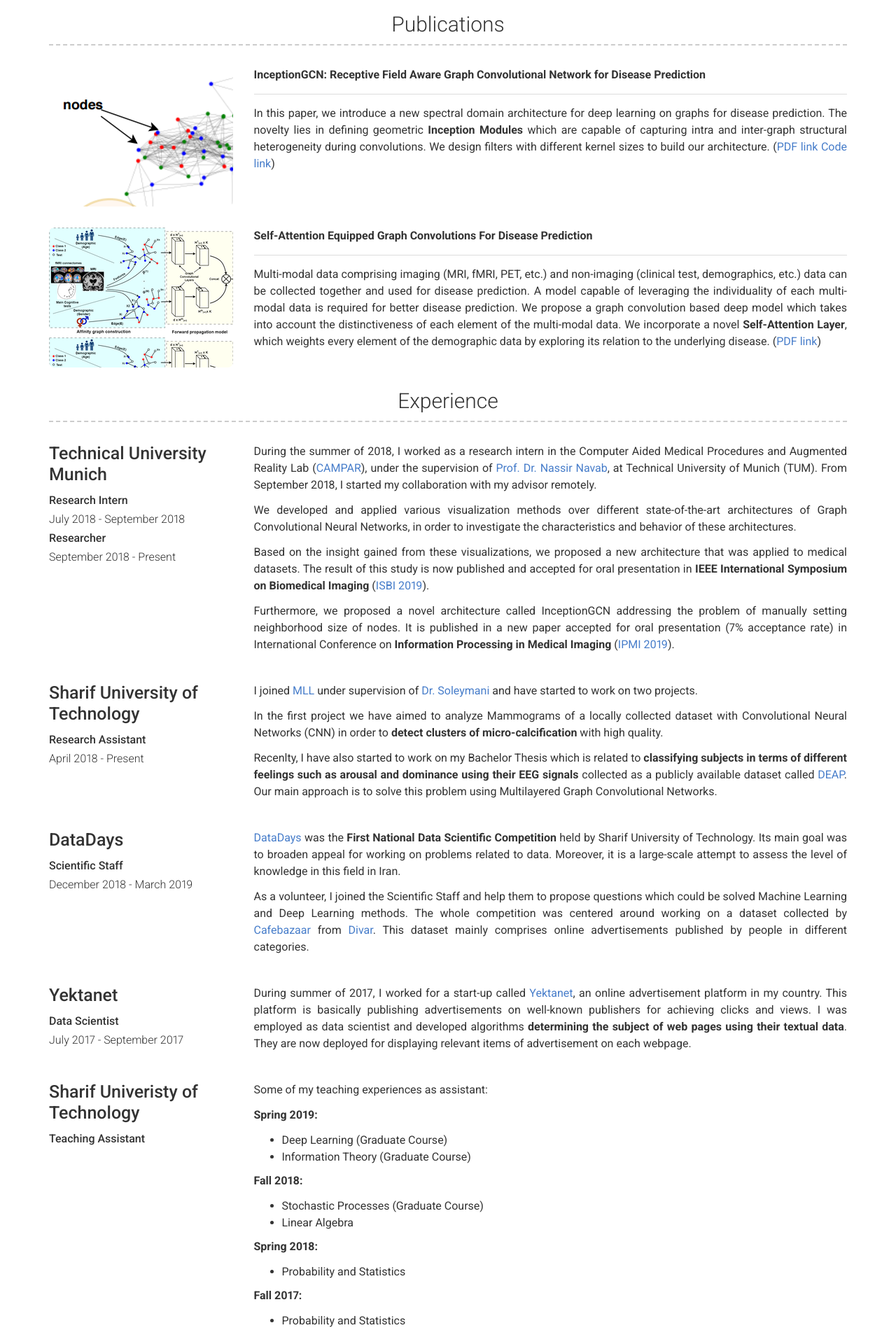
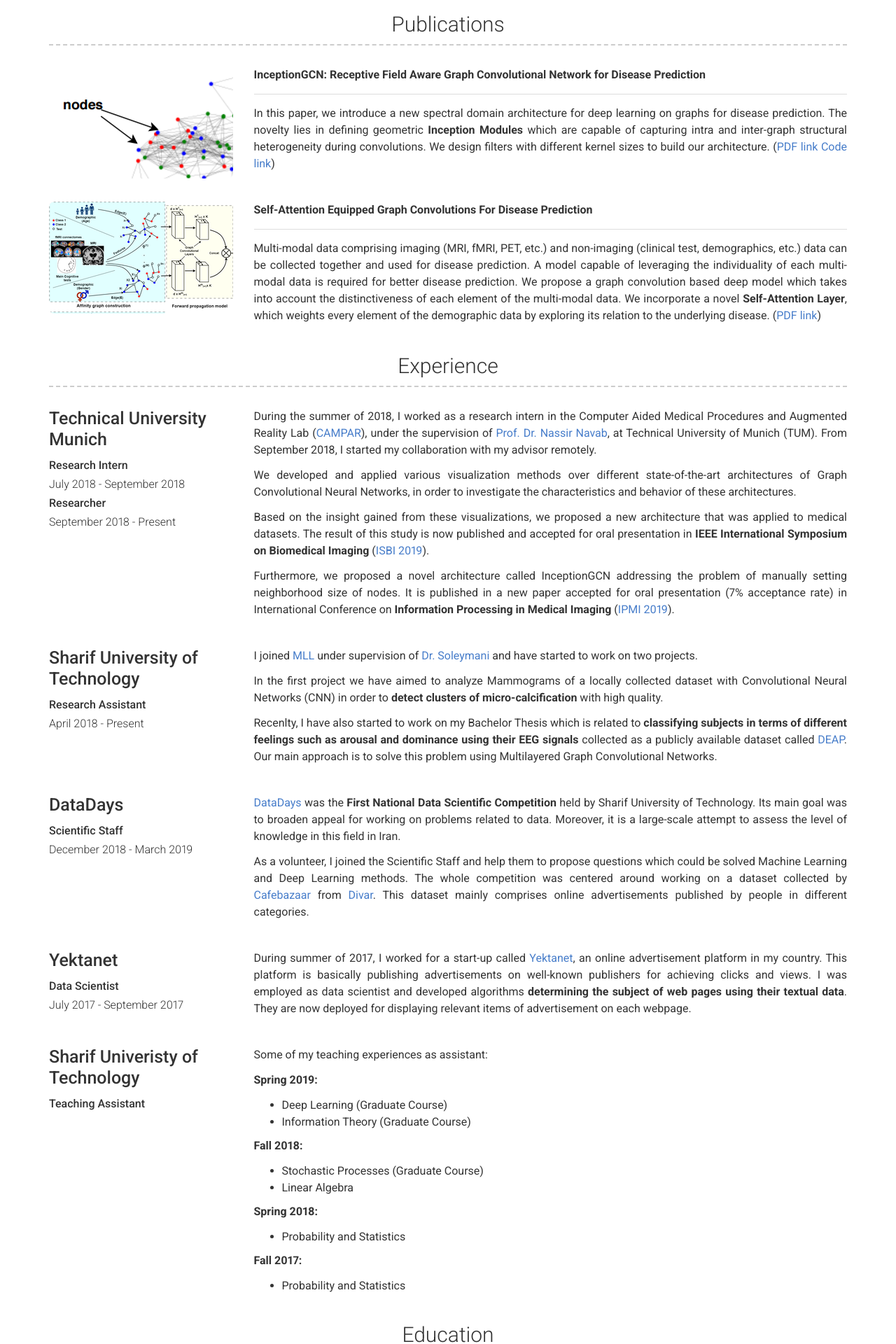
Before and after one commit to shekshaa/shekshaa.github.io, a Jekyll site: the page built from index.md, in a window 1280 px wide. Shown: the part 522-2442 px from the top of the page at 70% size. Built offline with Jekyll 4.4.1, drawn with Linux system fonts in a browser that asks for light colours.

Commit message:
Update modern-resume-theme.scss

```diff
--- a/_sass/modern-resume-theme.scss
+++ b/_sass/modern-resume-theme.scss
@@ -70,8 +70,8 @@ ul.icons a {
 }
 
 .pub-img {
-  width: auto;
-  height: 200px;
+  width: 370;
+  height: 160px;
   display: block;
   border-radius: 8px;
 }
```
